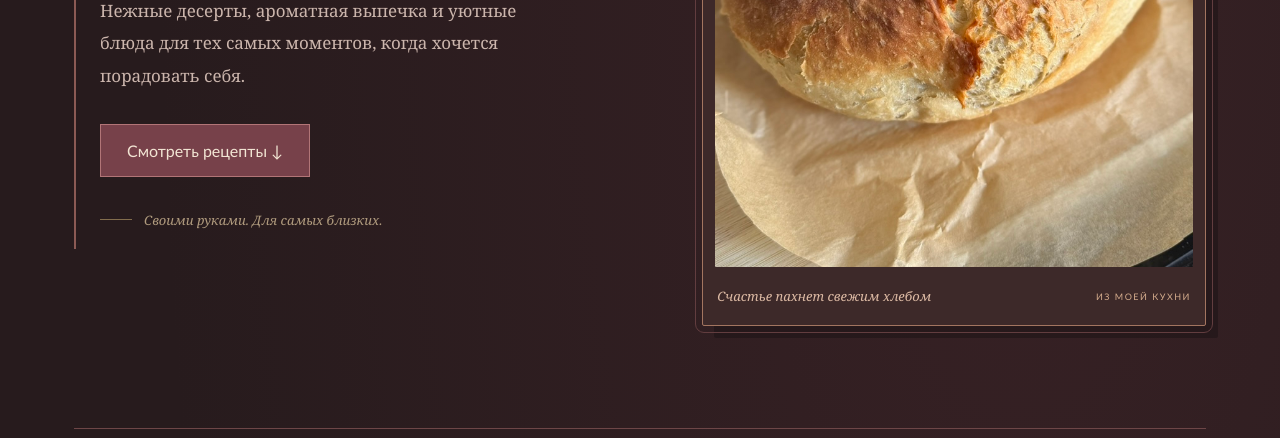
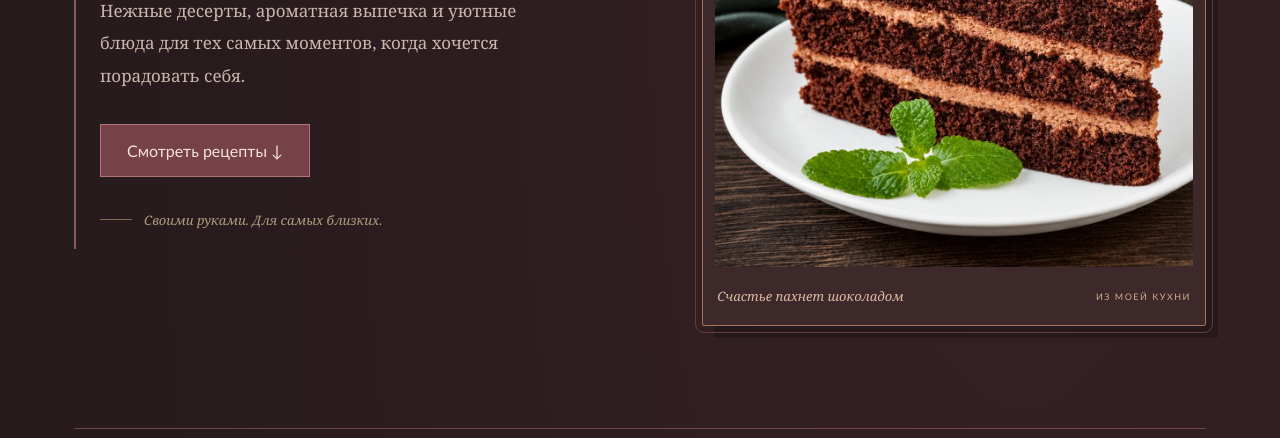
Before and after one commit to DeadRaaat/cookbook, a website with bundled scripts: page index.html in a window 1280 px wide. Shown: the part 514-952 px from the top of the page. Built offline with nearby package versions, Linux system fonts and the light colour scheme.

Commit message:
Feature chocolate cake photo on homepage

```diff
--- a/index.html
+++ b/index.html
@@ -90,8 +90,8 @@ footer{padding:30px 24px;text-align:center;color:#8c777d;font-size:14px}
     <div class="hero-note">Своими руками. Для самых близких.</div>
   </div>
   <figure class="hero-art">
-    <img src="assets/homemade-bread.jpeg" alt="Домашний хлеб с румяной хрустящей корочкой на пергаменте" width="768" height="1024" fetchpriority="high">
-    <figcaption><span>Счастье пахнет свежим хлебом</span><span>Из моей кухни</span></figcaption>
+    <img src="assets/uploads/f0dab097-cffd-4393-a5c6-cb6494004e90.jpg" alt="Шоколадный торт" width="1086" height="1448" fetchpriority="high">
+    <figcaption><span>Счастье пахнет шоколадом</span><span>Из моей кухни</span></figcaption>
   </figure>
 </section>
 
```
